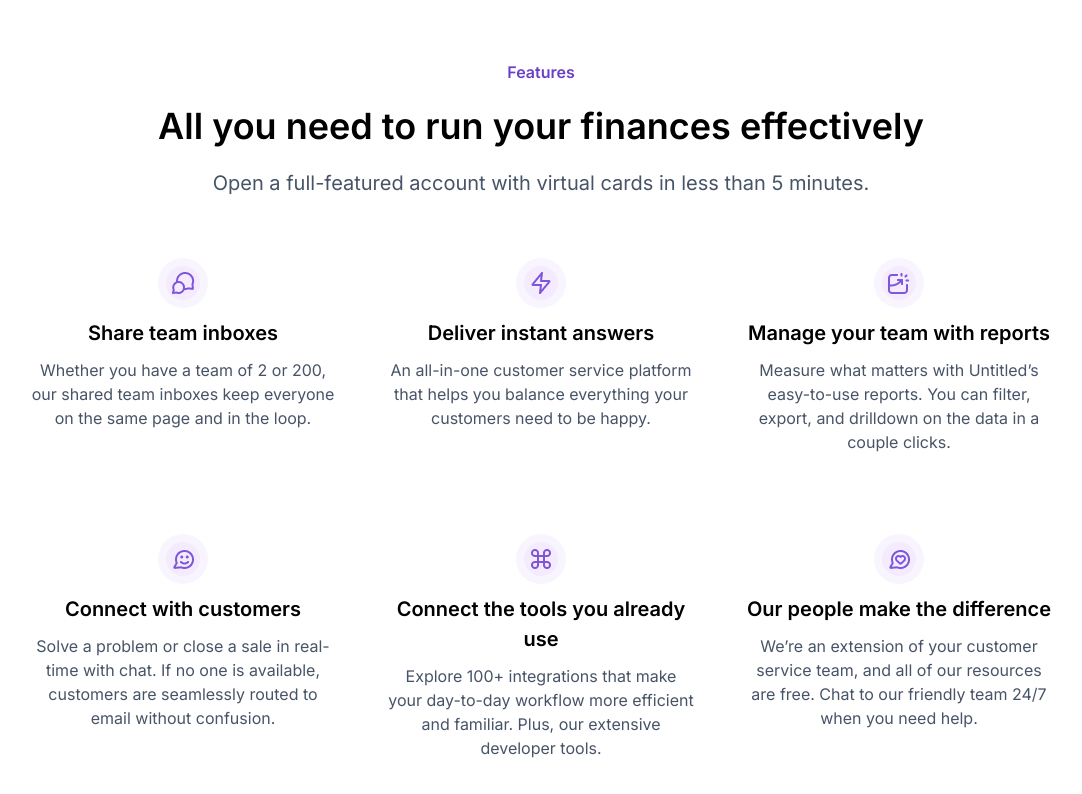
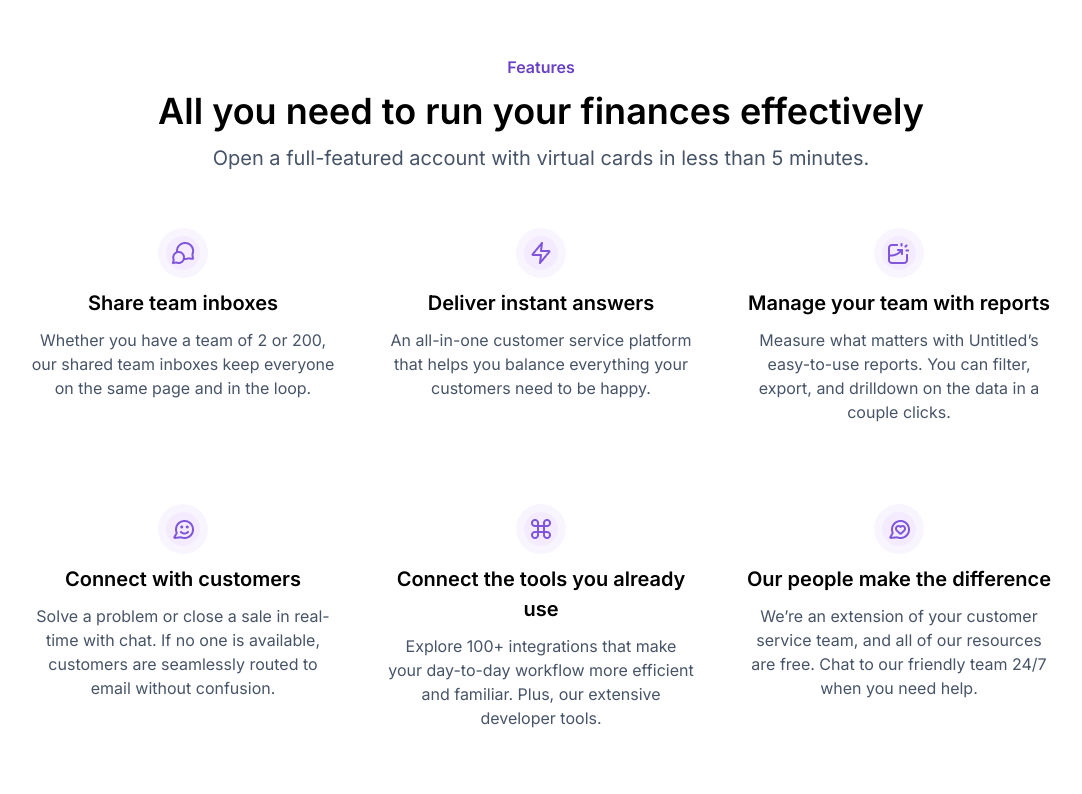
Before and after one commit to aidannee/features-allyouneedtorun, a plain HTML site: page index.html in a window 1280 px wide. Shown: the whole page, without its empty margins (99-1181 px from the left). Drawn offline with Linux system fonts and the light colour scheme.

Commit message:
fixed padding in first section

```diff
--- a/css/style.css
+++ b/css/style.css
@@ -28,14 +28,14 @@ body {
   color: #6941c6;
   font-weight: 600;
   font-size: 16px;
-  padding: 10px 0;
+  padding: 5px 0;
   line-height: 24px;
 }
 
 #allyou {
   font-weight: 600;
   font-size: 36px;
-  padding: 10px 0;
+  padding: 5px 0;
   line-height: 44px;
 }
 
@@ -43,7 +43,7 @@ body {
   color: #475467;
   font-weight: 400;
   font-size: 20px;
-  padding: 10px 0;
+  padding: 5px 0;
   line-height: 30px;
 }
 
```
